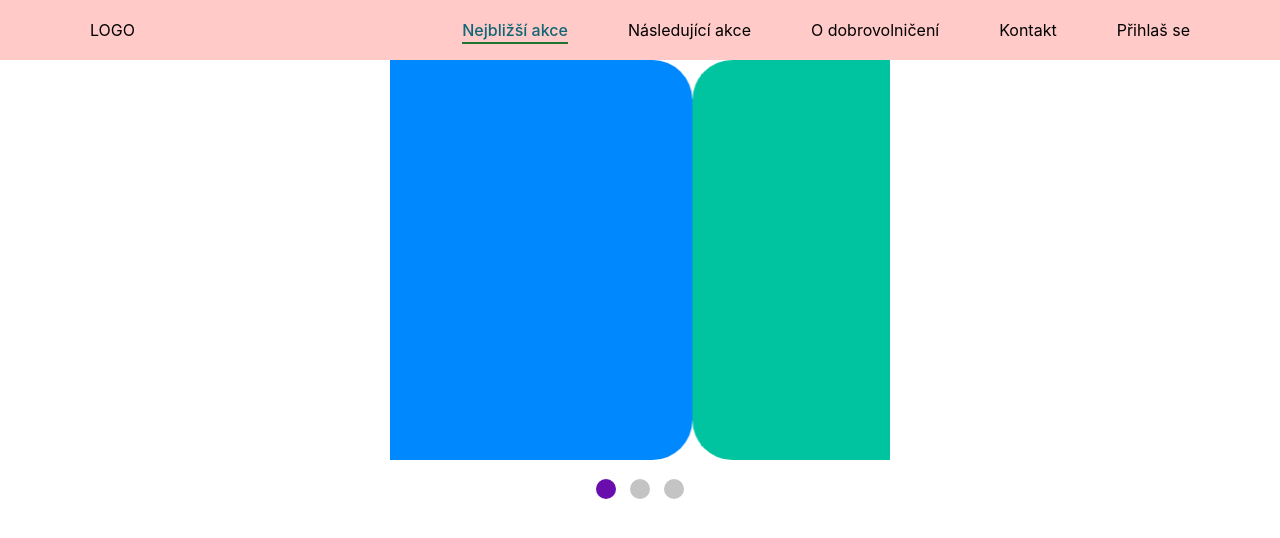
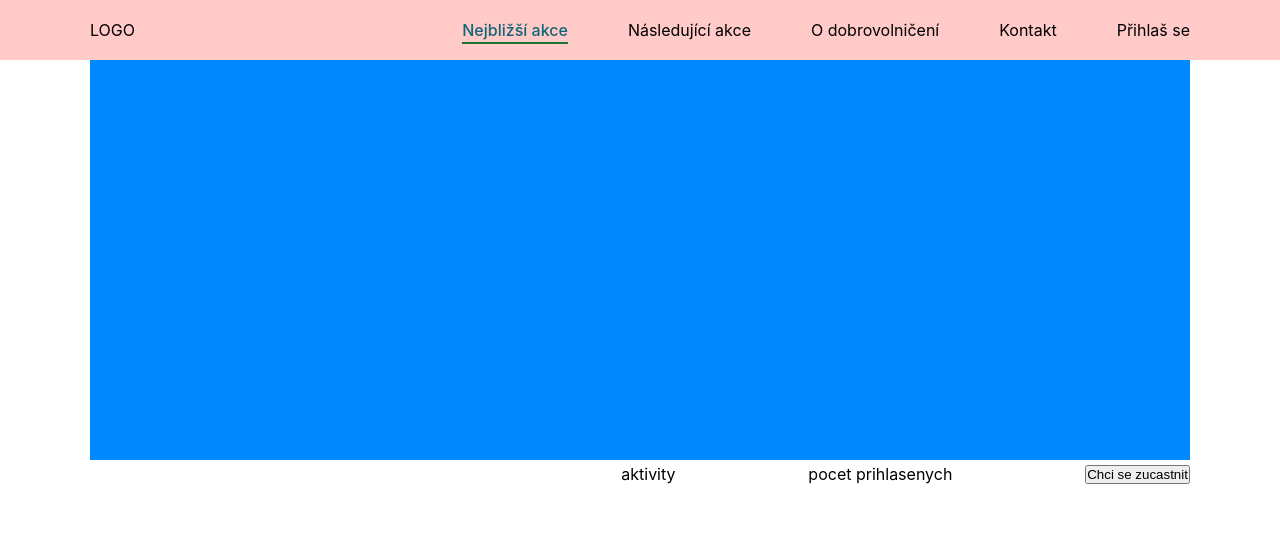
Before and after one commit to jachymp/dobroVlckovice, a React (Create React App) app in the folder frontend/: page / in a window 1280 px wide. Shown: the top 538 px of the page. Built offline with nearby package versions, Linux system fonts and the light colour scheme; no server answers.

Commit message:
initial for actualEvent

```diff
--- a/frontend/src/App.css
+++ b/frontend/src/App.css
@@ -1,4 +1,4 @@
-body {
+* {
   margin: 0;
   padding: 0;
 }
--- a/frontend/src/App.js
+++ b/frontend/src/App.js
@@ -2,12 +2,14 @@ import {BrowserRouter} from "react-router-dom";
 import Navbar from "./components/Navbar";
 import Slideshow from "./components/Slideshow";
 import './App.css';
+import ActualEvent from "./components/ActualEvent";
 
 function App() {
   return (
     <BrowserRouter>
       <Navbar/>
         <Slideshow/>
+        <ActualEvent/>
     </BrowserRouter>
   );
 }
--- /dev/null
+++ b/frontend/src/components/ActualEvent.js
@@ -0,0 +1,35 @@
+import {useEffect, useState} from "react";
+
+const ActualEvent = () => {
+    const url = 'http://localhost:8000/api/actual-event';
+
+    const [data, setData] = useState([]);
+
+    async function fetchActualEventData(){
+        const response = await fetch(url);
+        const result = await response.json();
+        setData(result);
+        console.log(result);
+
+    }
+
+    useEffect(() => {
+        fetchActualEventData()
+    }, []);
+
+    return (
+        <div className="container">
+            <h2>{data.name}</h2>
+            <p>{data.description}</p>
+            <p>{data.from}</p>
+            <p>{data.to}</p>
+            <div>aktivity</div>
+            <div>pocet prihlasenych</div>
+            <button>Chci se zucastnit</button>
+
+
+        </div>
+    );
+}
+
+export default ActualEvent;
--- a/frontend/src/components/Slideshow.js
+++ b/frontend/src/components/Slideshow.js
@@ -2,7 +2,8 @@ import './slideshow.css';
 import {useEffect, useState} from "react";
 
 const colors = ["#0088FE", "#00C49F", "#FFBB28"];
-const delay = 2500;
+// 30s
+const delay = 30000;
 
 const Slideshow = () => {
     const [index, setIndex] = useState(0);
@@ -25,12 +26,6 @@ const Slideshow = () => {
                     <div className="slide" key={index} style={{backgroundColor}}></div>
                 ))}
             </div>
-            <div className="slideshowDots">
-                {colors.map((_,idx) => (
-                    <div key={idx} className={`slideshowDot${index === idx ? " active" : ""}`}></div>
-                ))}
-
-            </div>
         </div>
     );
 }
--- a/frontend/src/components/slideshow.css
+++ b/frontend/src/components/slideshow.css
@@ -1,7 +1,7 @@
 .slideshow {
     margin: 0 auto;
     overflow: hidden;
-    max-width: 500px;
+    max-width: 1100px;
 }
 
 .slideshowSlider {
@@ -13,22 +13,5 @@
     display: inline-block;
     height: 400px;
     width: 100%;
-    border-radius: 40px;
+    /*border-radius: 40px;*/
 }
-
-.slideshowDots {
-    text-align: center;
-}
-.slideshowDot {
-    display: inline-block;
-    height: 20px;
-    width: 20px;
-    border-radius: 50%;
-    cursor: pointer;
-    margin: 15px 7px 0px;
-    background-color: #c4c4c4;
-}
-
-.slideshowDot.active {
-    background-color: #6a0dad;
-}
```
